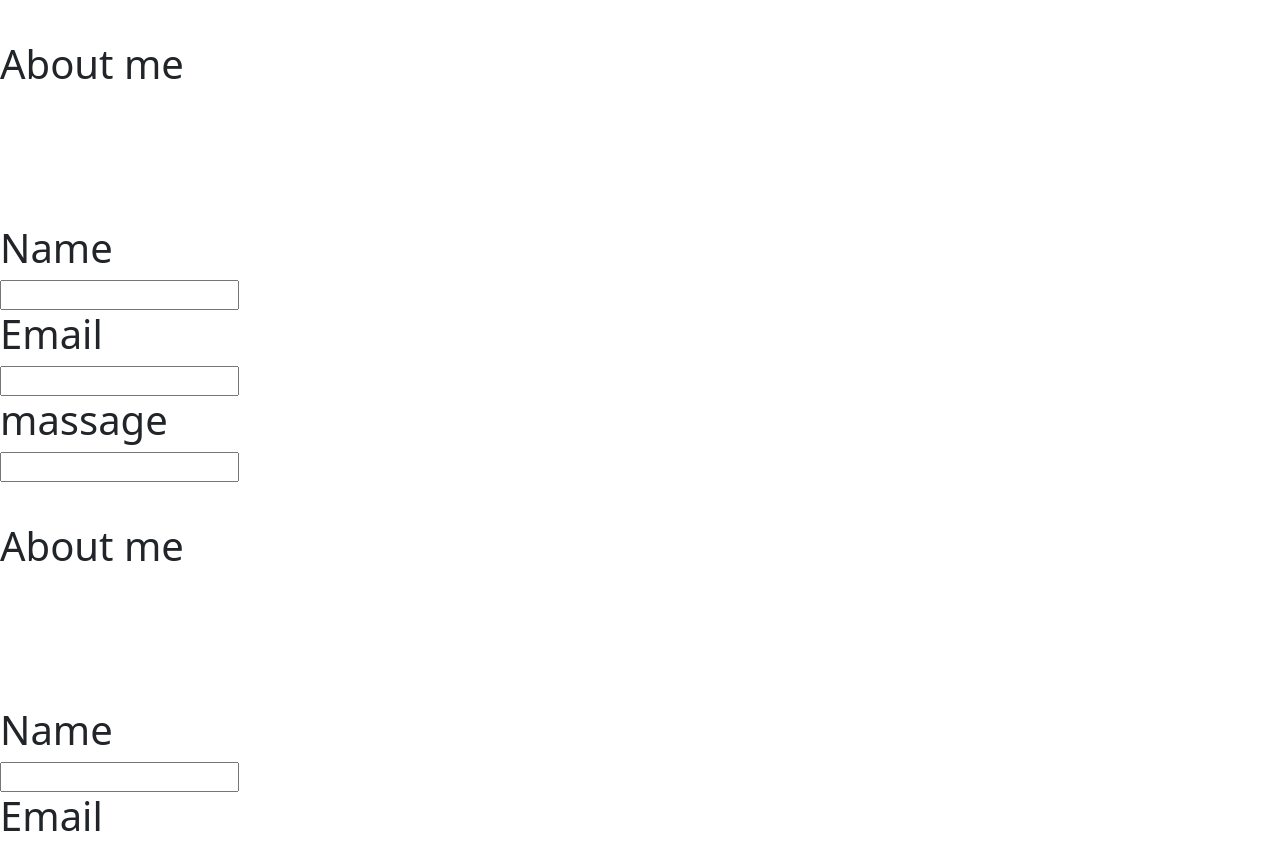
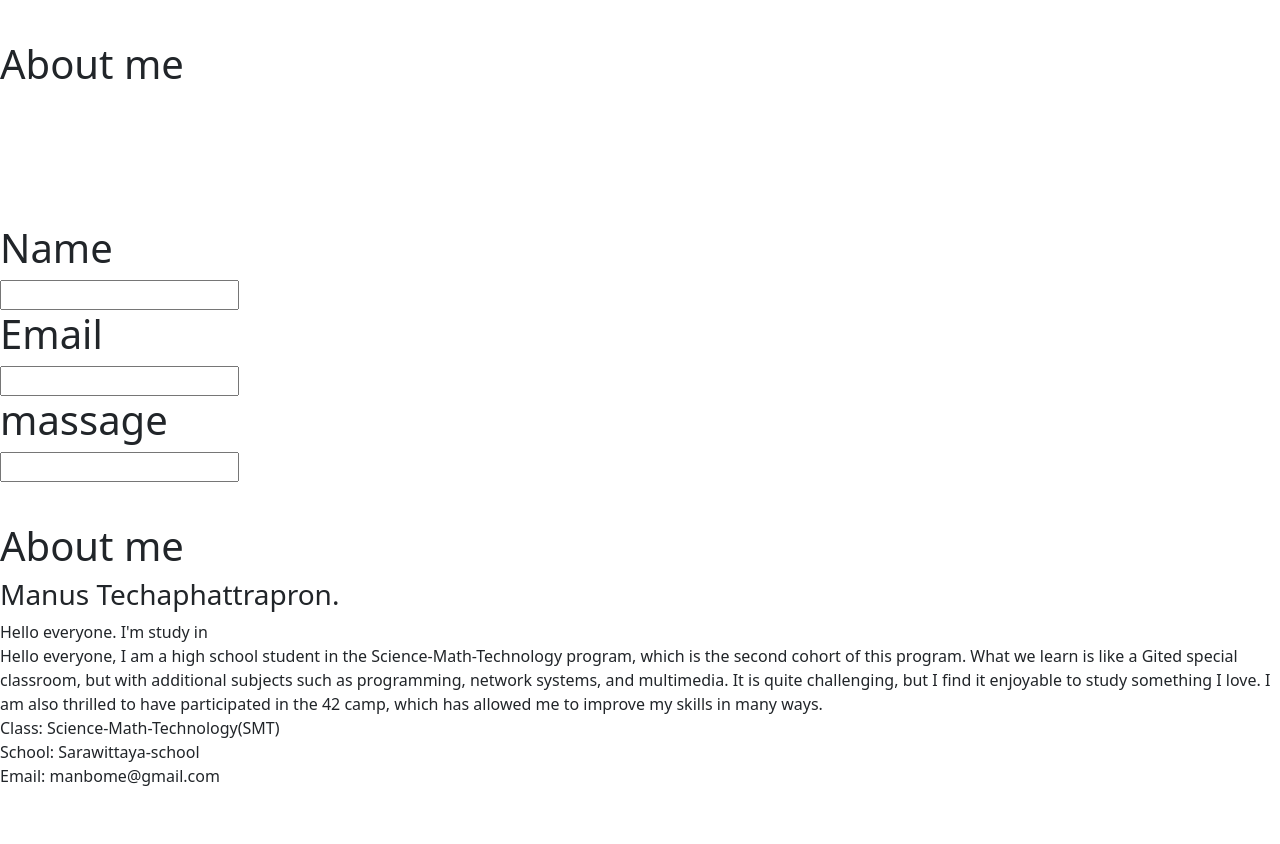
Before and after one commit to DucKyWay/42bkk-discovery-piscine-rush, a plain HTML site: page index.html in a window 1280 px wide. Shown: the top 844 px of the page. Drawn offline with Linux system fonts and the light colour scheme.

Commit message:
Add text about manus.

```diff
--- a/index.html
+++ b/index.html
@@ -50,11 +50,12 @@
         <div class="intro">
             <img src=""class="image">
             <h1>About me</h1> <!--หัวข้อหน้า-->
-            <p></p>     <!--about you-->
-            <div><span></span></div> <!--name-->
-            <div><span></span></div> <!--class-->
-            <div><span></span></div> <!--school-->
-            <div><span></span></div>  <!--email-->
+            <h3>Manus Techaphattrapron.</h3>     <!--about you-->
+            <span>Hello everyone. I'm study in </span>
+            <div><span>Hello everyone, I am a high school student in the Science-Math-Technology program, which is the second cohort of this program. What we learn is like a Gited special classroom, but with additional subjects such as programming, network systems, and multimedia. It is quite challenging, but I find it enjoyable to study something I love. I am also thrilled to have participated in the 42 camp, which has allowed me to improve my skills in many ways.</span></div> <!--name-->
+            <div>Class: <span>Science-Math-Technology(SMT)</span></div> <!--class-->
+            <div>School: <span>Sarawittaya-school</span></div> <!--school-->
+            <div>Email: <span>manbome@gmail.com</span></div>  <!--email-->
         </div>
         <div class="skill"></div>
             <div class="container">
```
